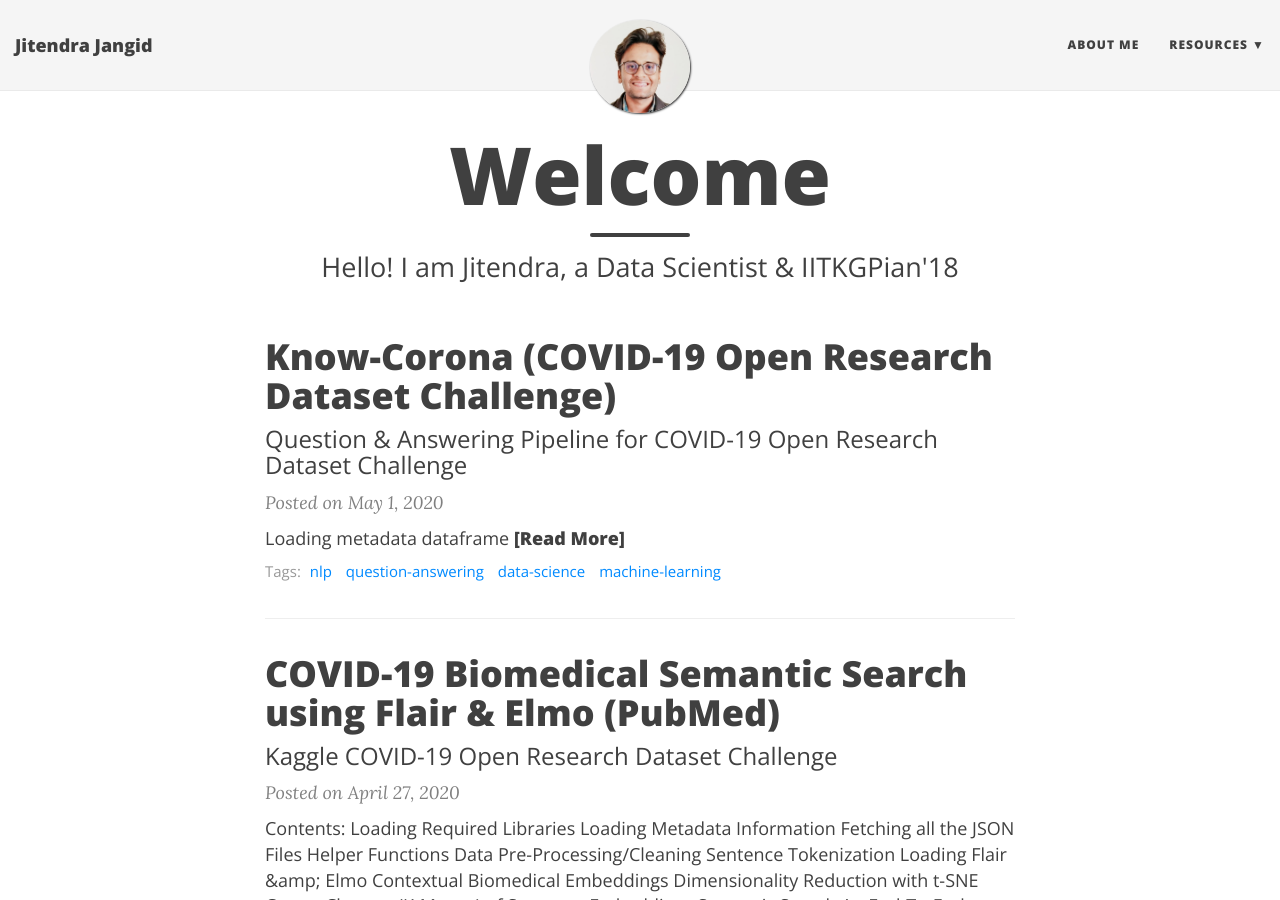
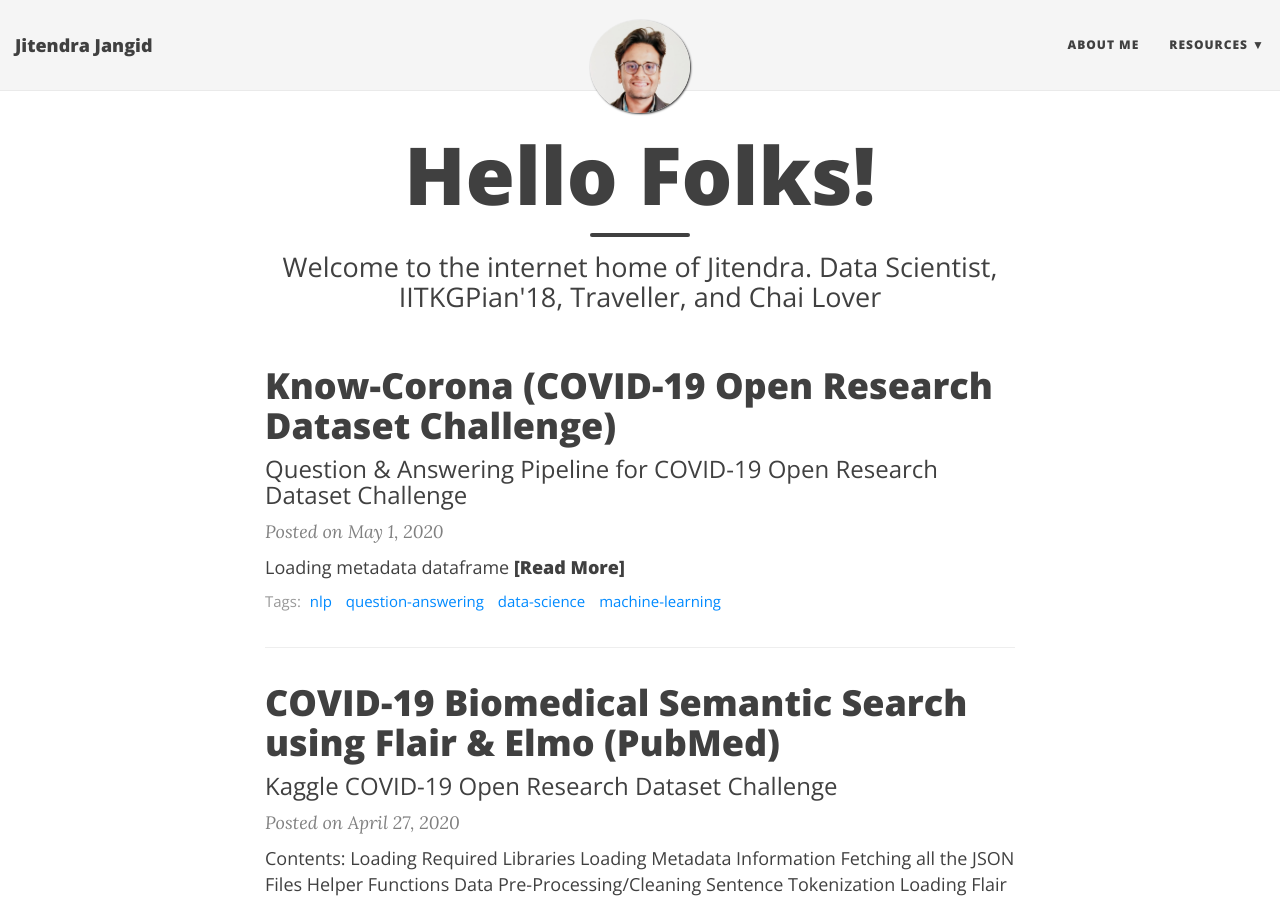
Before and after one commit to Overfitter/overfitter.github.io, a Jekyll site: the page built from index.html, in a window 1280 px wide and 900 px high. Built offline with Jekyll 4.4.1, drawn with Linux system fonts in a browser that asks for light colours; nearby versions of some CDN libraries; the list of posts is cut into pages by our own code.

Commit message:
Change in Bio

```diff
--- a/index.html
+++ b/index.html
@@ -1,7 +1,7 @@
 ---
 layout: page
-title: Welcome
-subtitle: Hello! I am Jitendra, a Data Scientist & IITKGPian'18
+title: Hello Folks!
+subtitle: Welcome to the internet home of Jitendra. Data Scientist, IITKGPian'18, Traveller, and Chai Lover
 use-site-title: true
 ---
 
```
